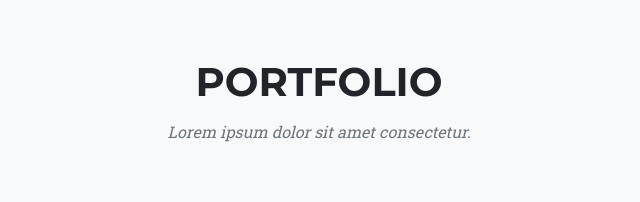
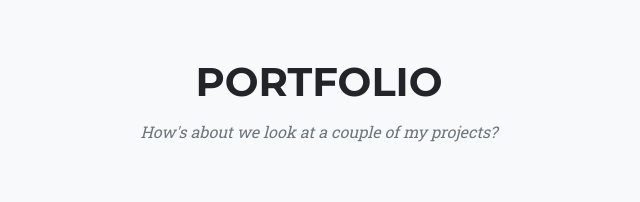
Before and after one commit to Gazdalman/portfolio-site, a plain HTML site: page index.html in a window 1280 px wide. Shown: the part 1500-1702 px from the top of the page, 321-961 px from the left. Drawn offline with nearby package versions, Linux system fonts and the light colour scheme.

Commit message:
its athing alright

```diff
--- a/index.html
+++ b/index.html
@@ -96,7 +96,7 @@
             <div class="container">
                 <div class="text-center">
                     <h2 class="section-heading text-uppercase">Portfolio</h2>
-                    <h3 class="section-subheading text-muted">Lorem ipsum dolor sit amet consectetur.</h3>
+                    <h3 class="section-subheading text-muted">How's about we look at a couple of my projects?</h3>
                 </div>
                 <div class="row">
                     <div class="col-lg-4 col-sm-6 mb-4">
```
